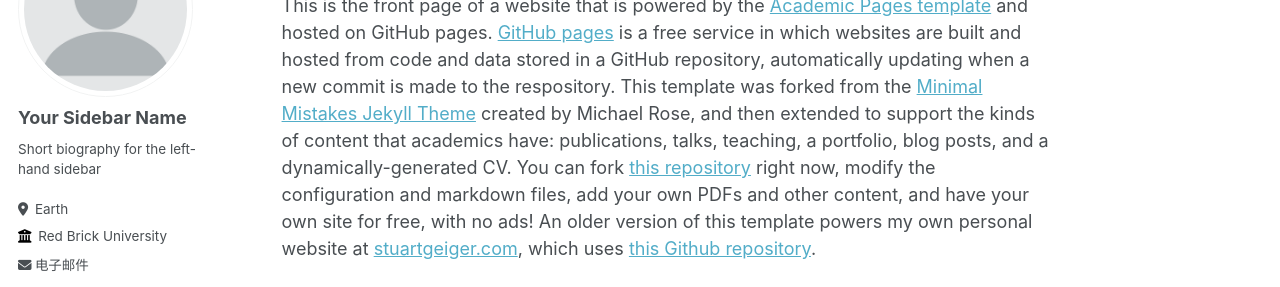
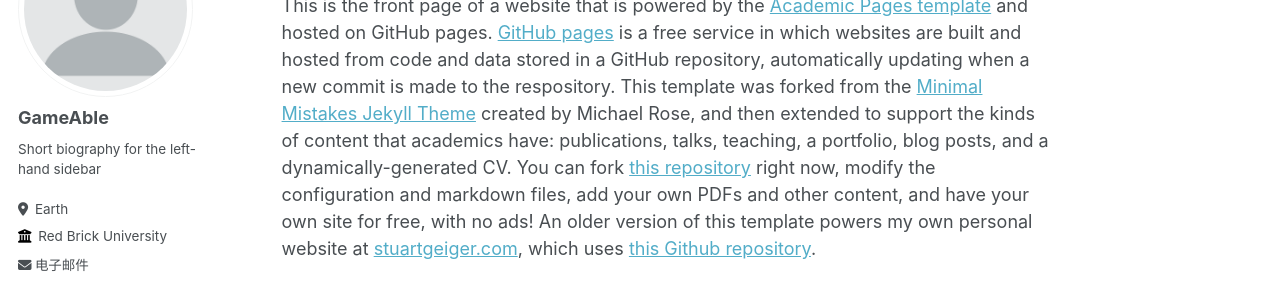
Before and after one commit to GameAble/GameAble.github.io, a Jekyll site: the page built from _pages/about.md, in a window 1280 px wide. Shown: the part 184-471 px from the top of the page. Built offline with Jekyll 4.4.1, drawn with Linux system fonts in a browser that asks for light colours; some web fonts are replaced.

Commit message:
modified:   _config.yml

```diff
--- a/_config.yml
+++ b/_config.yml
@@ -20,7 +20,7 @@
 author:
   # Biographic information
   avatar           : "profile.png"
-  name             : "Your Sidebar Name"
+  name             : "GameAble"
   pronouns         : # example: "she/her"
   bio              : "Short biography for the left-hand sidebar"
   location         : "Earth"
```
